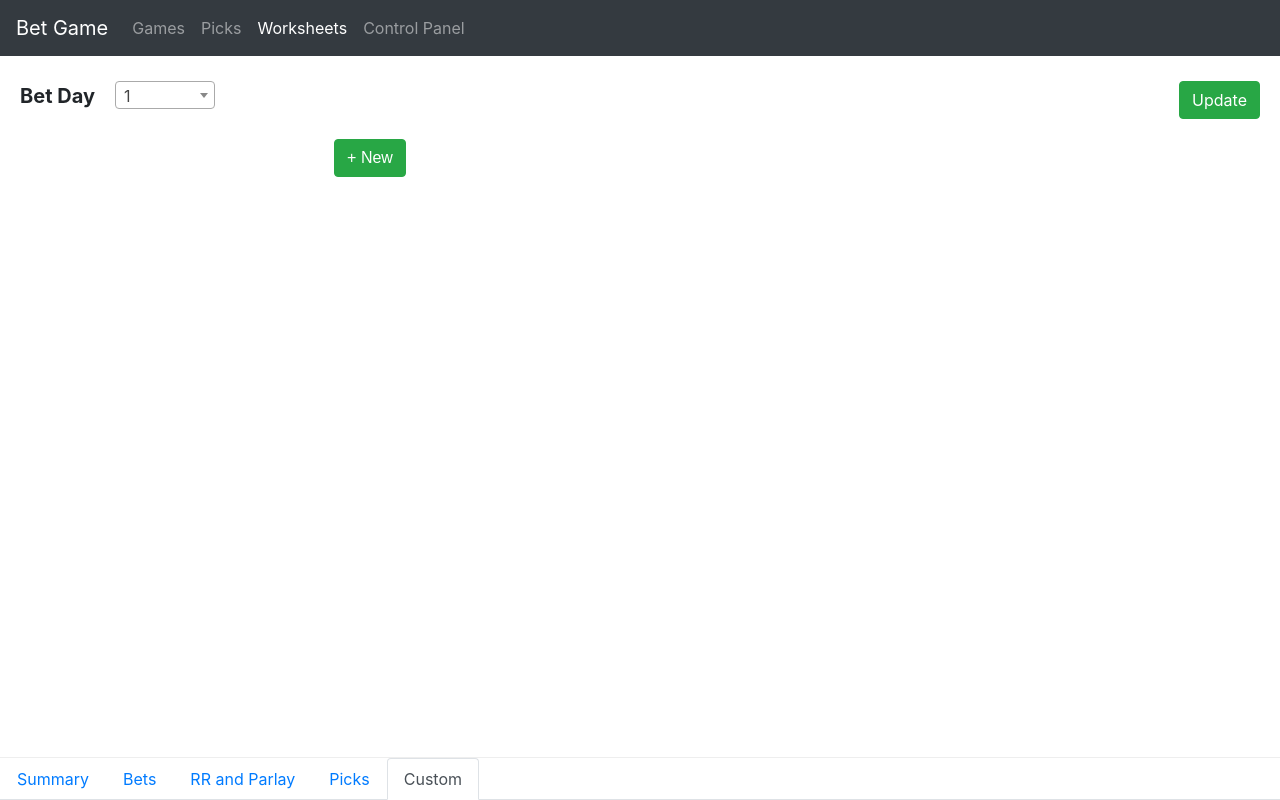
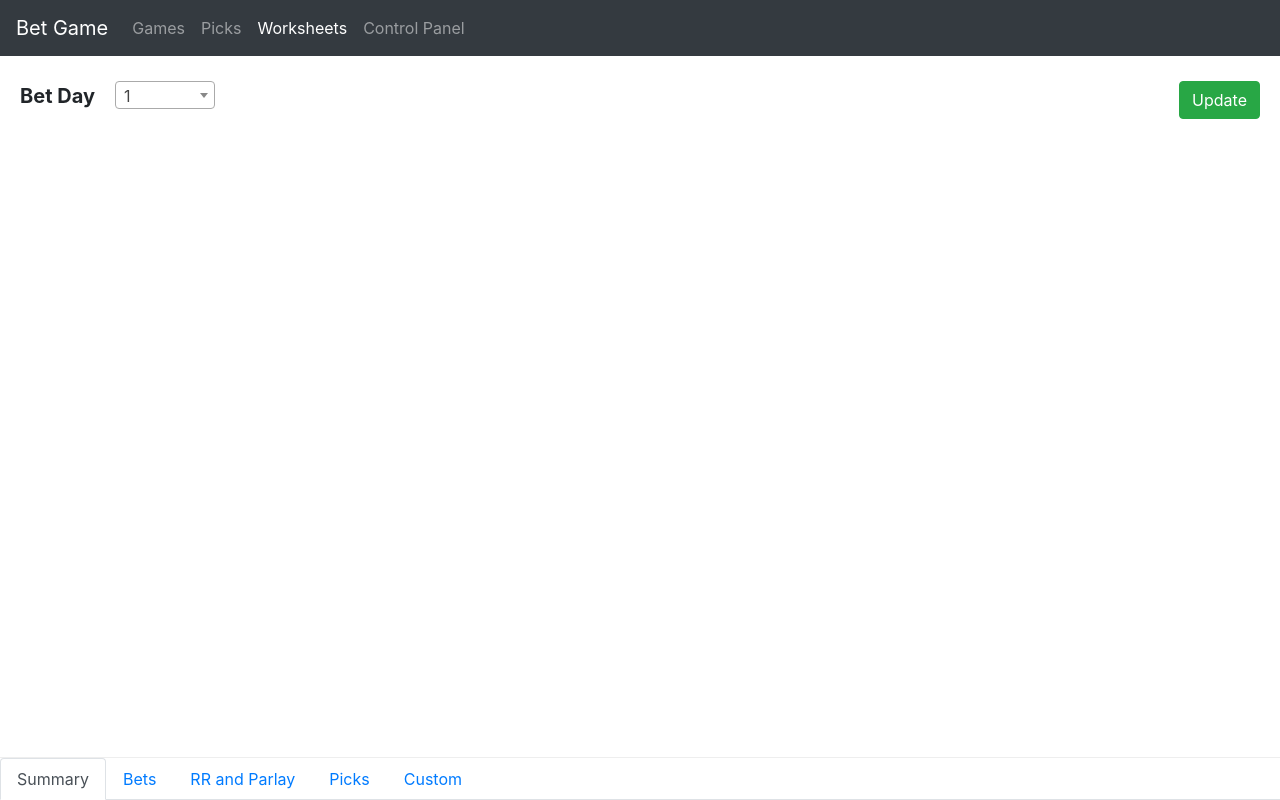
Before and after one commit to devmaster23/bet, a CodeIgniter app: the page made by application/views/worksheets.php in a window 1280 px wide. Run offline with CodeIgniter, Linux system fonts and the light colour scheme; data that the repository does not hold is empty; some libraries are stand-ins or nearby versions.

Commit message:
quick fix

```diff
--- a/application/views/worksheets.php
+++ b/application/views/worksheets.php
@@ -29,7 +29,7 @@
     </div>
     <div class="content-div">
         <div class="tab-content">
-            <div class="tab-pane" id="bet_summary" role="tabpanel">
+            <div class="tab-pane active" id="bet_summary" role="tabpanel">
             </div>
             <div class="tab-pane" id="bets" role="tabpanel">
                 <div class="bets-inner">
@@ -52,7 +52,7 @@
                 <div class="sheet" data-type="bets_pick">
                 </div>
             </div>
-            <div class="tab-pane active" id="bets_custom" role="tabpanel">
+            <div class="tab-pane" id="bets_custom" role="tabpanel">
                     <div id="bets_custom_inner-wrapper">
                         <div id="bets_custom_inner">
 
@@ -74,7 +74,7 @@
     </div>
     <ul id="sheets" class="nav nav-tabs bottom-sheet" role="tablist">
         <li class="nav-item">
-            <a class="nav-link" data-toggle="tab" data-type="bet_summary" href="#bet_summary" aria-selected="true">Summary</a>
+            <a class="nav-link active" data-toggle="tab" data-type="bet_summary" href="#bet_summary" aria-selected="true">Summary</a>
         </li>
         <li class="nav-item">
             <a class="nav-link" data-toggle="tab" data-type="bets" href="#bets" aria-selected="true">Bets</a>
@@ -86,7 +86,7 @@
             <a class="nav-link" data-toggle="tab" data-type="bets_pick" href="#bets_pick" aria-selected="true">Picks</a>
         </li>
         <li class="nav-item">
-            <a class="nav-link active" data-toggle="tab" data-type="bets_custom" href="#bets_custom" aria-selected="true">Custom</a>
+            <a class="nav-link" data-toggle="tab" data-type="bets_custom" href="#bets_custom" aria-selected="true">Custom</a>
         </li>
     </ul>
 </div>
```
Also changed, not shown: assets/js/setting.js (+9 -2 lines).
